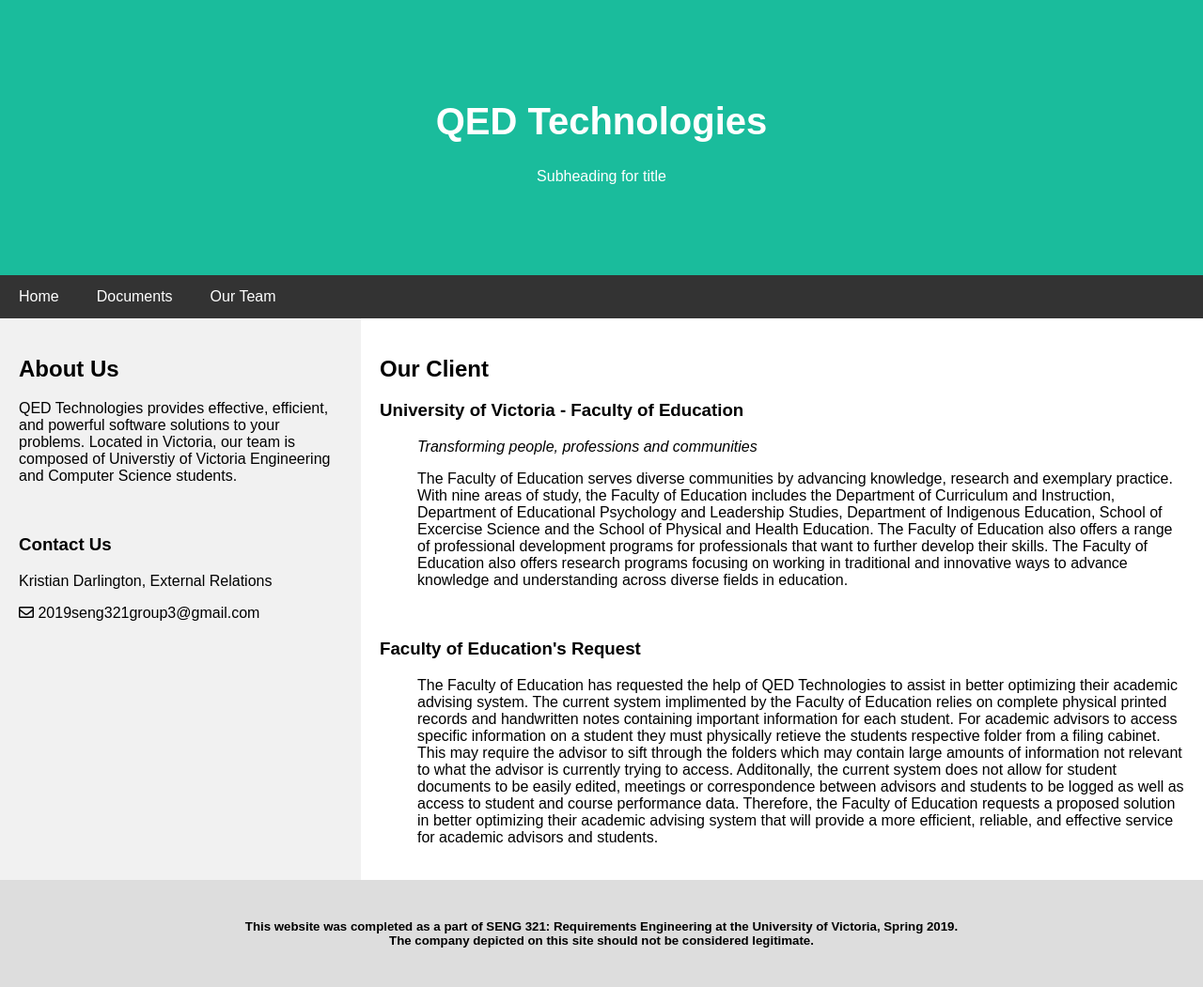
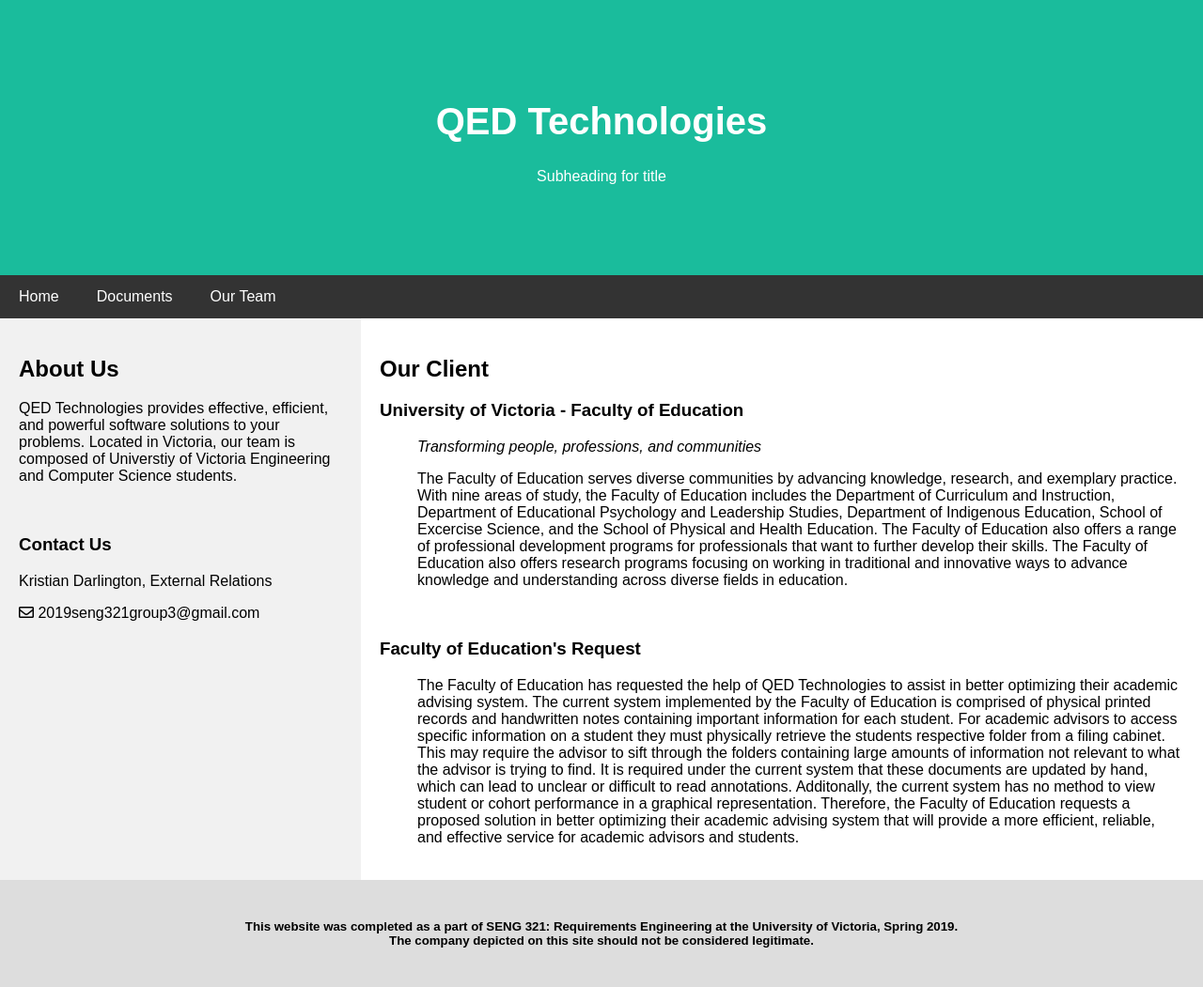
Before and after one commit to seng321group3/designer-site, a Jekyll site: the page built from index.html, in a window 1280 px wide. Shown: the whole page at 94% size. Built offline with Jekyll 4.4.1, drawn with Linux system fonts in a browser that asks for light colours; nearby versions of some CDN libraries.

Commit message:
Edited the home page

```diff
--- a/_data/team.yml
+++ b/_data/team.yml
@@ -37,5 +37,5 @@ members:
 
 - name: Oliver Lewis
   email: oliverlewis1339@gmail.com
-  role: Role
+  role: Web Developer
   image: assets/images/oliver.jpg
--- a/index.html
+++ b/index.html
@@ -19,11 +19,11 @@ title: SENG 321 - Group 3 - Client Site
   <div class="main">
     <h2>Our Client</h2>
       <h3>University of Victoria - Faculty of Education</h3>
-        <p class="foe-vision foe-body">Transforming people, professions and communities</p>
+        <p class="foe-vision foe-body">Transforming people, professions, and communities</p>
         <p class="foe-body">
-          The Faculty of Education serves diverse communities by advancing knowledge, research and exemplary practice. With nine areas of study,
+          The Faculty of Education serves diverse communities by advancing knowledge, research, and exemplary practice. With nine areas of study,
           the Faculty of Education includes the Department of Curriculum and Instruction, Department of Educational Psychology and Leadership
-          Studies, Department of Indigenous Education, School of Excercise Science and the School of Physical and Health Education. The Faculty of
+          Studies, Department of Indigenous Education, School of Excercise Science, and the School of Physical and Health Education. The Faculty of
           Education also offers a range of professional development programs for professionals that want to further develop their skills. The
           Faculty of Education also offers research programs focusing on working in traditional and innovative ways to advance knowledge and
           understanding across diverse fields in education.
@@ -32,13 +32,13 @@ title: SENG 321 - Group 3 - Client Site
       <h3>Faculty of Education's Request</h3>
         <p class="foe-body">
           The Faculty of Education has requested the help of QED Technologies to assist in better optimizing their academic advising system.
-          The current system implimented by the Faculty of Education relies on complete physical printed records and handwritten notes containing
-          important information for each student. For academic advisors to access specific information on a student they must physically retieve the
-          students respective folder from a filing cabinet. This may require the advisor to sift through the folders which may contain large amounts
-          of information not relevant to what the advisor is currently trying to access. Additonally, the current system does not allow for student documents
-          to be easily edited, meetings or correspondence between advisors and students to be logged as well as access to student and course performance
-          data. Therefore, the Faculty of Education requests a proposed solution in better optimizing their academic advising system that will provide a more
-          efficient, reliable, and effective service for academic advisors and students.
+          The current system implemented by the Faculty of Education is comprised of physical printed records and handwritten notes containing
+          important information for each student. For academic advisors to access specific information on a student they must physically retrieve the
+          students respective folder from a filing cabinet. This may require the advisor to sift through the folders containing large amounts
+          of information not relevant to what the advisor is trying to find. It is required under the current system that these documents
+          are updated by hand, which can lead to unclear or difficult to read annotations. Additonally, the current system has no method to view student or cohort performance in
+          a graphical representation. Therefore, the Faculty of Education requests a proposed solution in better optimizing their academic advising
+          system that will provide a more efficient, reliable, and effective service for academic advisors and students.
         </p>
   </div>
 
```
Also changed, not shown: documents.md (+0 -1 lines).
